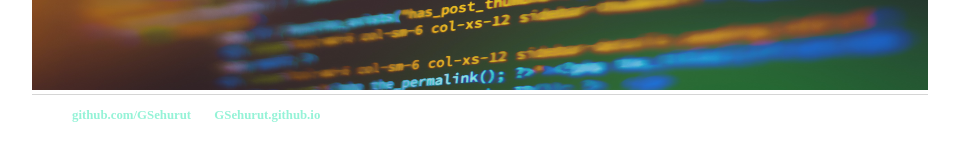
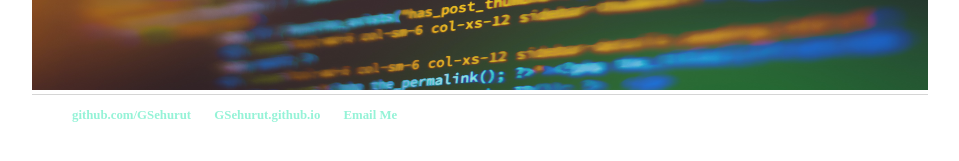
Before and after one commit to GSehurut/GSehurut.github.io, a Jekyll site: the page built from index.html, in a window 1280 px wide. Shown: the part 475-636 px from the top of the page, without its empty margins (160-1119 px from the left). Built offline with Jekyll 4.4.1, drawn with Linux system fonts in a browser that asks for light colours.

Commit message:
Update default.html

```diff
--- a/_layouts/default.html
+++ b/_layouts/default.html
@@ -21,6 +21,7 @@
                   <ul>
                   <li><a href="https://github.com/GSehurut">github.com/GSehurut</a></li>
                   <li><a href="https://GSehurut.github.io">GSehurut.github.io</a></li>
+                  <li><a href="mailto:goabaonesehurutshe@gmail.com">Email Me</a></li>
                   </ul>
             </footer>
        </body>
```
